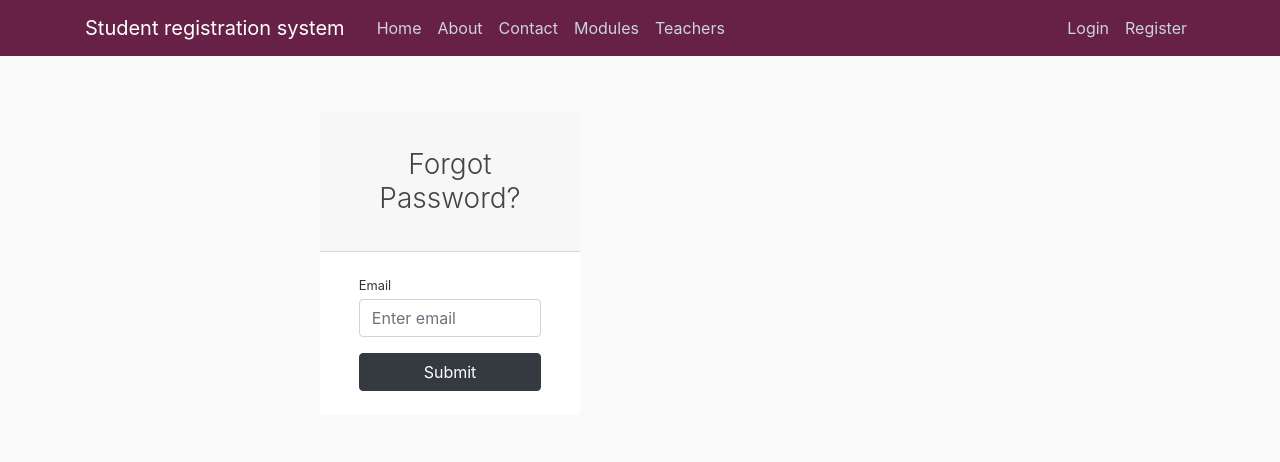
After one commit to C1003593/RegistrationApp, a Django app: page /password-reset/ in a window 1280 px wide. The commit adds this page. Shown: the top 462 px of the page. Run offline with Django 3.2, Linux system fonts and the light colour scheme; some libraries are stand-ins or nearby versions.

Commit message:
Password reset and email sending.

```diff
--- a/moduleRegistration/urls.py
+++ b/moduleRegistration/urls.py
@@ -19,6 +19,7 @@ from users import views as user_views
 from django.contrib.auth import views as auth_views
 from django.conf import settings
 from django.conf.urls.static import static
+from users.views import ResetPasswordView
 
 
 
@@ -30,4 +31,7 @@ urlpatterns = [
     path('login', auth_views.LoginView.as_view(template_name = 'users/login.html'), name='login'),
     path('logout', auth_views.LogoutView.as_view(template_name = 'users/logout.html'), name='logout'),
     path('studentAccount', user_views.student_account, name = 'studentAccount'),
+    path('password-reset/', ResetPasswordView.as_view(), name = 'password_reset'),
+    path('password-reset-confirm/<uidb64>/<token>/', auth_views.PasswordResetConfirmView.as_view(template_name='users/password_reset_confirm.html'), name='password_reset_confirm'),
+    path('password-reset-complete/', auth_views.PasswordResetCompleteView.as_view(template_name='users/password_reset_complete.html'), name='password_reset_complete'),
 ] + static(settings.MEDIA_URL, document_root = settings.MEDIA_ROOT)
--- a/users/templates/users/login.html
+++ b/users/templates/users/login.html
@@ -15,6 +15,8 @@
     <div class="border-top pt-3">
     <small class="text-muted">
         You need to create an account?<a class="ml-2"href="{% url 'register' %}">Register</a>
+    </br>
+        You need to reset password?<a class="ml-2"href="{% url 'password_reset' %}">Reset password</a>
     </small>
     </div>
 </div>
--- /dev/null
+++ b/users/templates/users/password_reset.html
@@ -0,0 +1,52 @@
+{% extends "ModuleRegistrationSystem/base.html" %}
+{% block content %}
+    <div class="form-content my-3 p-3">
+        <div class="container">
+            <div class="row justify-content-center">
+                <div class="col-lg-5">
+                    <div class="card shadow-lg border-0 rounded-lg mt-0 mb-3">
+                        <div class="card-header justify-content-center">
+                            <div id="error_div"></div>
+                          <h3 class="font-weight-light my-4 text-center">Forgot Password?</h3>
+                        </div>
+                        {% if form.errors %}
+                            <div class="alert alert-danger alert-dismissible" role="alert">
+                                <div id="form_errors">
+                                    {% for key, value in form.errors.items %}
+                                        <strong>{{ value }}</strong>
+                                    {% endfor %}
+                                </div>
+                                <button type="button" class="close" data-dismiss="alert" aria-label="Close">
+                                    <span aria-hidden="true">&times;</span>
+                                </button>
+                            </div>
+                        {% endif %}
+                        <div class="card-body">
+                            <form method="POST">
+                                {% csrf_token %}
+                                <div class="form-row">
+                                    <div class="col-md-10 offset-md-1">
+                                    <div class="form-group">
+                                      <label class="small mb-1" for="id_email">Email</label>
+                                        <input type="email" name="email"  class="form-control"
+                                               autocomplete="email" maxlength="254" required id="id_email"
+                                               placeholder="Enter email">
+                                    </div>
+                                </div>
+                            </div>
+                                <div class="form-row">
+                                  <div class="col-md-10 offset-md-1">
+                                    <div class="form-group mt-0 mb-1">
+                                        <button type="submit" class="col-md-12 btn btn-dark">Submit
+                                        </button>
+                                    </div>
+                                 </div>
+                               </div>
+                            </form>
+                        </div>
+                    </div>
+                </div>
+            </div>
+        </div>
+  </div>
+{% endblock content %}
--- a/users/views.py
+++ b/users/views.py
@@ -2,7 +2,18 @@ from django.shortcuts import render, redirect
 from django.contrib import messages
 from .forms import UserRegisterForm, UserUpdateForm, studentAccountUpdateForm
 from django.contrib.auth.decorators import login_required
+from django.contrib.auth.views import PasswordResetView
+from django.contrib.messages.views import SuccessMessageMixin
 from .models import studentAccount
+
+class ResetPasswordView(SuccessMessageMixin, PasswordResetView):
+    template_name = 'users/password_reset.html'
+    email_template_name = 'users/password_reset_email.html'
+    subject_template_name = 'users/password_reset_subject'
+    success_message = "We have emailed you instructions to reset your password."
+    success_url = '/'
+
+
 
 def register(request):
     if request.method == 'POST':
```
Also changed, not shown: moduleRegistration/settings.py (+7 -2 lines), users/templates/users/password_reset_complete.html (added, +14 -0 lines), users/templates/users/password_reset_confirm.html (added, +71 -0 lines), users/templates/users/password_reset_email.html (added, +7 -0 lines), db.sqlite3, 2 other files.
